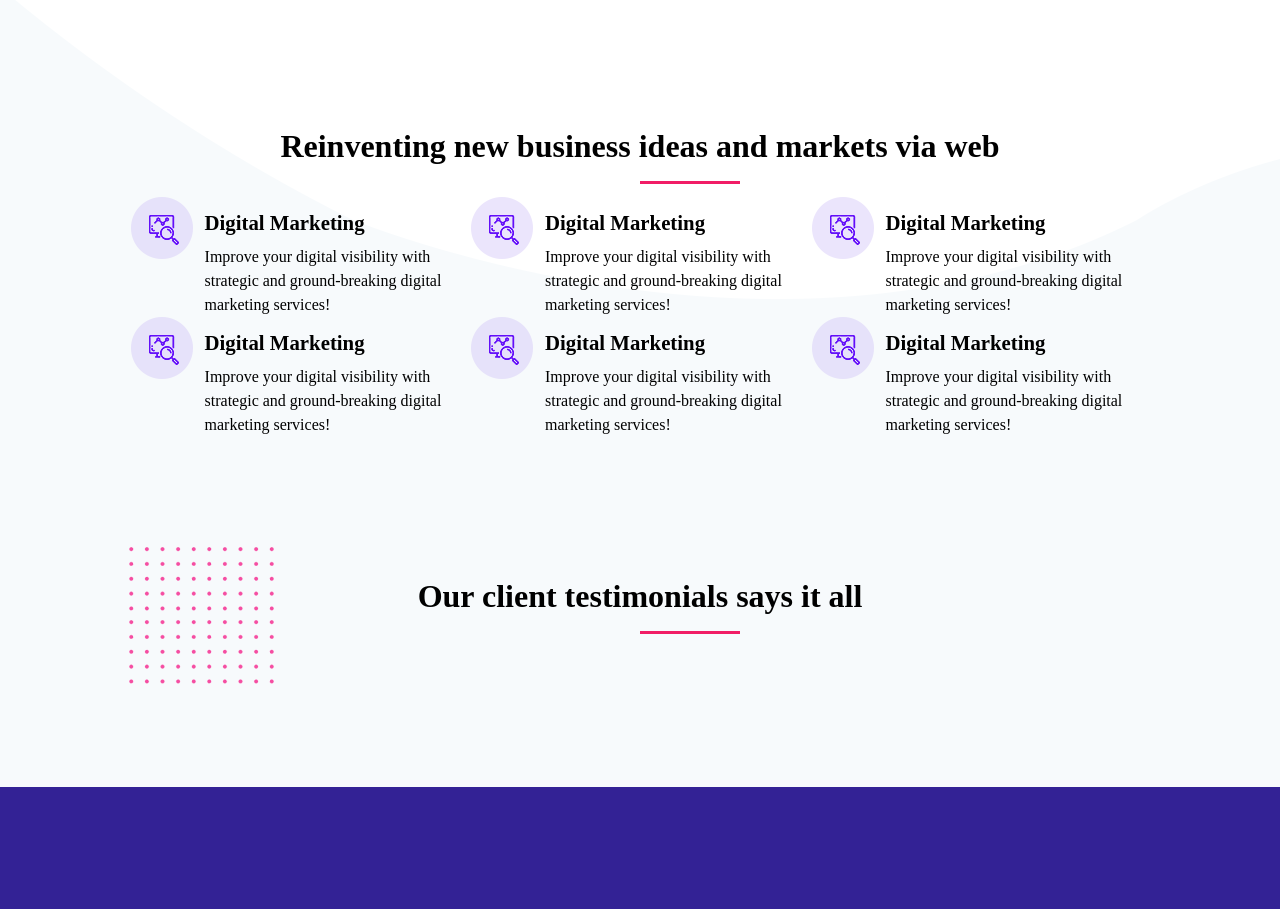
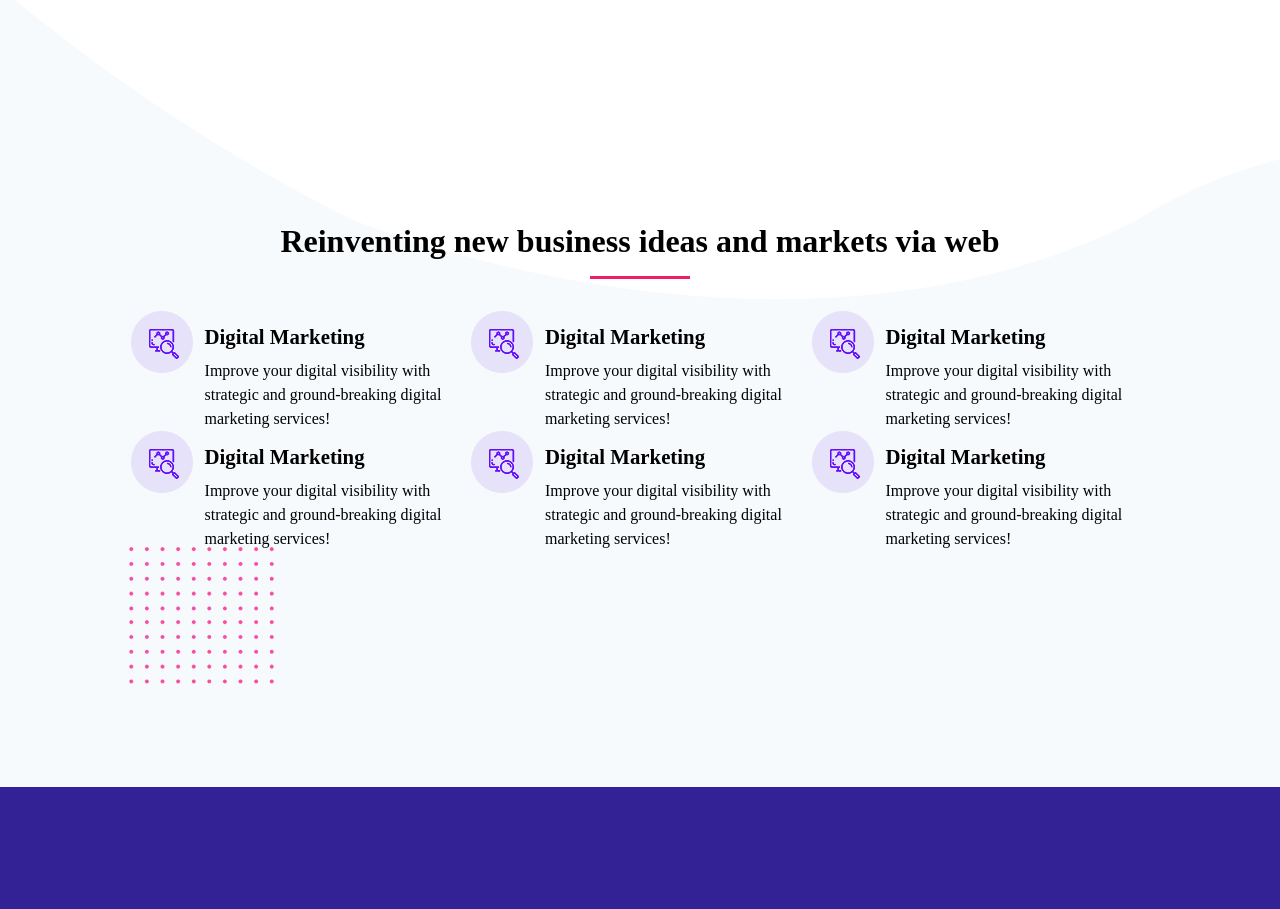
Before and after one commit to Muzammilzia/Design_So_Portfolio, a Next.js app: page / in a window 1280 px wide. Shown: the part 2820-3729 px from the top of the page. Built offline with nearby package versions, Linux system fonts and the light colour scheme.

Commit message:
second commit

```diff
--- a/src/components/home/testimonials/Testimonials.module.css
+++ b/src/components/home/testimonials/Testimonials.module.css
@@ -20,8 +20,8 @@
     margin-top: 16px;
     height: 3px;
     background-color: #F11D66;
-    position: absolute;
-    left: 50%;
+    margin-left: 50%;
+    transform: translateX(-50%);
 }
 
 .flexedContainer{
--- a/src/components/home/testimonials/index.js
+++ b/src/components/home/testimonials/index.js
@@ -65,9 +65,9 @@ export const Testimonials = () => {
                 </div>
             </div>
         </div>
-        <div className={styles.bottomContainer}>
+        {/* <div className={styles.bottomContainer}>
             <h1>Our client testimonials says it all</h1>
-            {/* <Swiper
+            <Swiper
                 spaceBetween={50}
                 slidesPerView={1}
                 onSlideChange={() => console.log('slide change')}
@@ -77,8 +77,8 @@ export const Testimonials = () => {
                 <SwiperSlide>Slide 2</SwiperSlide>
                 <SwiperSlide>Slide 3</SwiperSlide>
                 <SwiperSlide>Slide 4</SwiperSlide>
-            </Swiper> */}
-        </div>
+            </Swiper>
+        </div> */}
     </div>
   )
 }
--- a/src/components/services/web-design/main/index.js
+++ b/src/components/services/web-design/main/index.js
@@ -16,7 +16,7 @@ import image from '../../../../assetts/web-development-process-img.png'
 import image2 from '../../../../assetts/web-development-technology.png'
 
 import { Card } from './Card';
-import { ThirdContainerCard } from './thirdContainerCard';
+import { ThirdContainerCard } from './ThirdContainerCard';
 
 export const WebDesignMain = () => {
   return (
```
